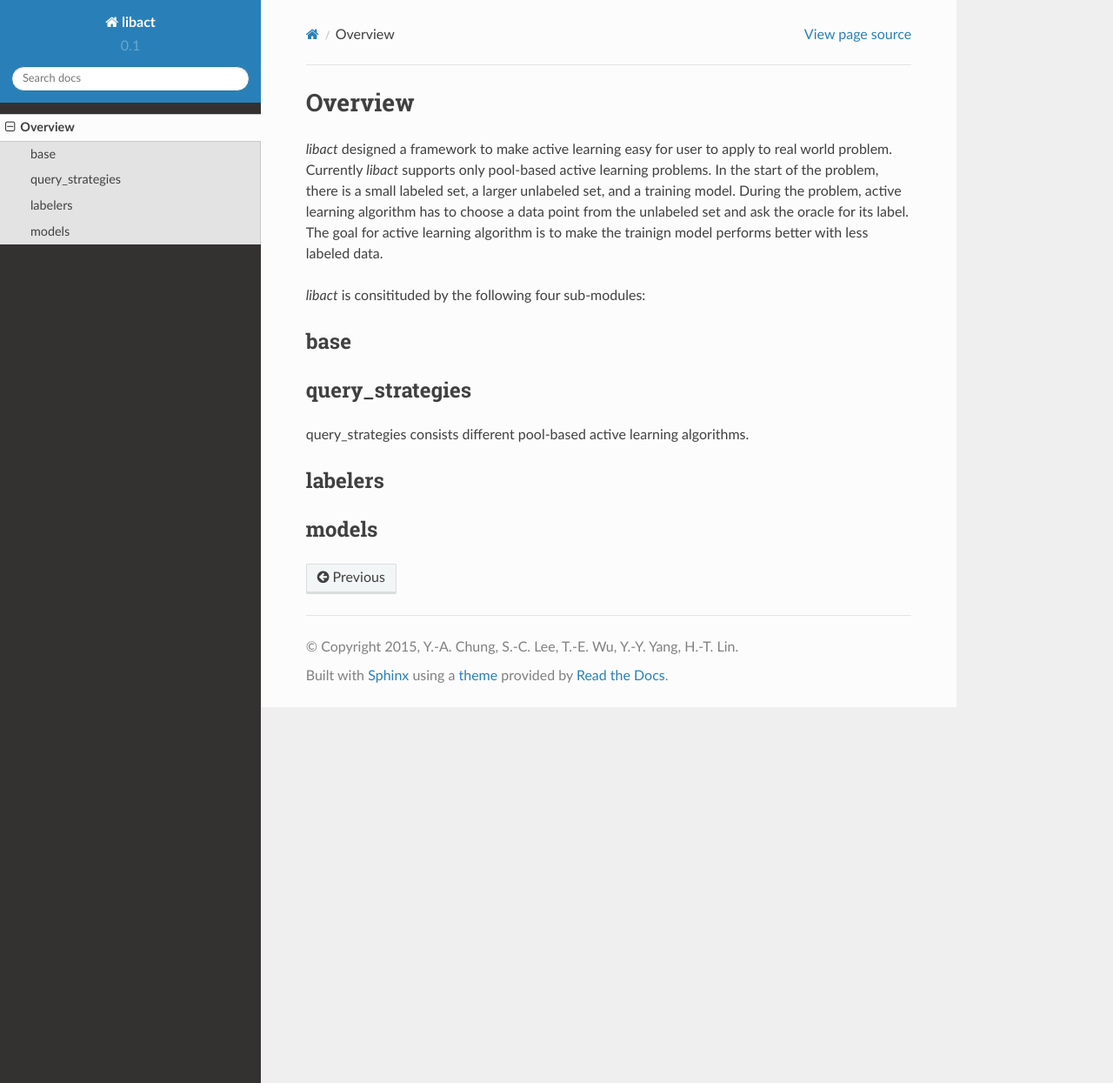
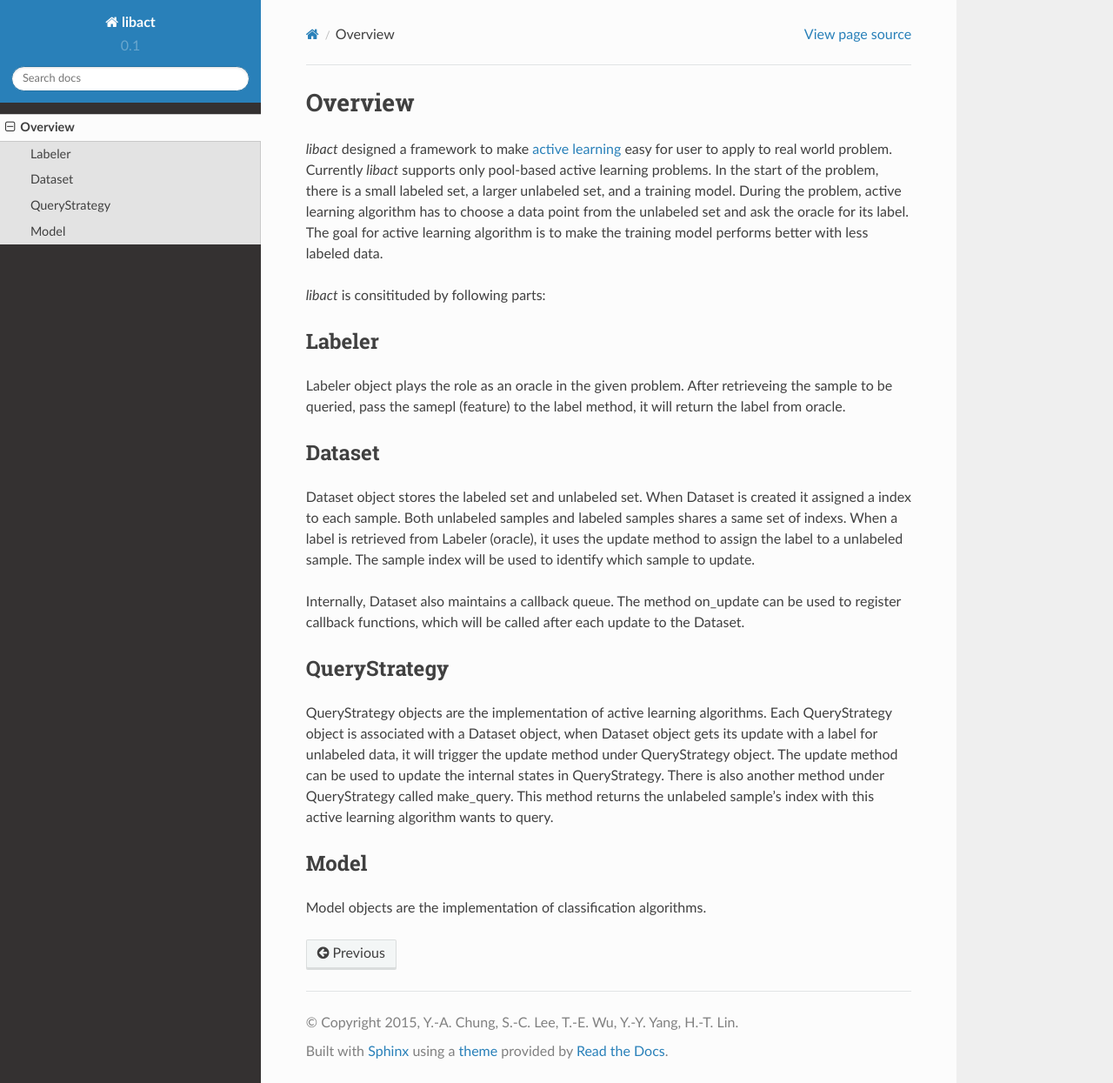
Before and after one commit to ntucllab/libact, a Sphinx documentation site: the page built from docs/overview.rst, in a window 1280 px wide and 1245 px high. Shown: the whole window at 87% size. Built offline with Sphinx 7.4.7 and the Read the Docs theme 2.0.0, drawn with Linux system fonts in a browser that asks for light colours.

Commit message:
fill in the contents in overview

```diff
--- a/docs/overview.rst
+++ b/docs/overview.rst
@@ -1,27 +1,45 @@
 Overview
 ========
 
-`libact` designed a framework to make active learning easy for user to apply to
-real world problem. Currently `libact` supports only pool-based active learning
-problems. In the start of the problem, there is a small labeled set, a larger
-unlabeled set, and a training model. During the problem,
-active learning algorithm has to choose a data point from the unlabeled set
-and ask the oracle for its label. The goal for active learning algorithm is to
-make the trainign model performs better with less labeled data.
+`libact` designed a framework to make `active learning
+<https://en.wikipedia.org/wiki/Active_learning_(machine_learning)>`_ easy for
+user to apply to real world problem. Currently `libact` supports only pool-based
+active learning problems. In the start of the problem, there is a small labeled
+set, a larger unlabeled set, and a training model.  During the problem, active
+learning algorithm has to choose a data point from the unlabeled set and ask the
+oracle for its label. The goal for active learning algorithm is to make the
+training model performs better with less labeled data.
 
-`libact` is consitituded by the following four sub-modules:
+`libact` is consitituded by following parts:
 
-base
-^^^^
+Labeler
+-------
+Labeler object plays the role as an oracle in the given problem. After
+retrieveing the sample to be queried, pass the samepl (feature) to the label
+method, it will return the label from oracle.
 
-query_strategies
-^^^^^^^^^^^^^^^^
-query_strategies consists different pool-based active learning algorithms.
+Dataset
+-------
+Dataset object stores the labeled set and unlabeled set. When Dataset is created
+it assigned a index to each sample. Both unlabeled samples and labeled samples
+shares a same set of indexs. When a label is retrieved from Labeler (oracle), it
+uses the update method to assign the label to a unlabeled sample. The sample
+index will be used to identify which sample to update.
 
+Internally, Dataset also maintains a callback queue. The method on_update can be
+used to register callback functions, which will be called after each update to
+the Dataset.
 
-labelers
-^^^^^^^^
+QueryStrategy
+-------------
+QueryStrategy objects are the implementation of active learning algorithms.
+Each QueryStrategy object is associated with a Dataset object, when Dataset
+object gets its update with a label for unlabeled data, it will trigger the
+update method under QueryStrategy object. The update method can be used to
+update the internal states in QueryStrategy. There is also another method
+under QueryStrategy called make_query. This method returns the unlabeled
+sample's index with this active learning algorithm wants to query.
 
-
-models
-^^^^^^
+Model
+-----
+Model objects are the implementation of classification algorithms.
```
